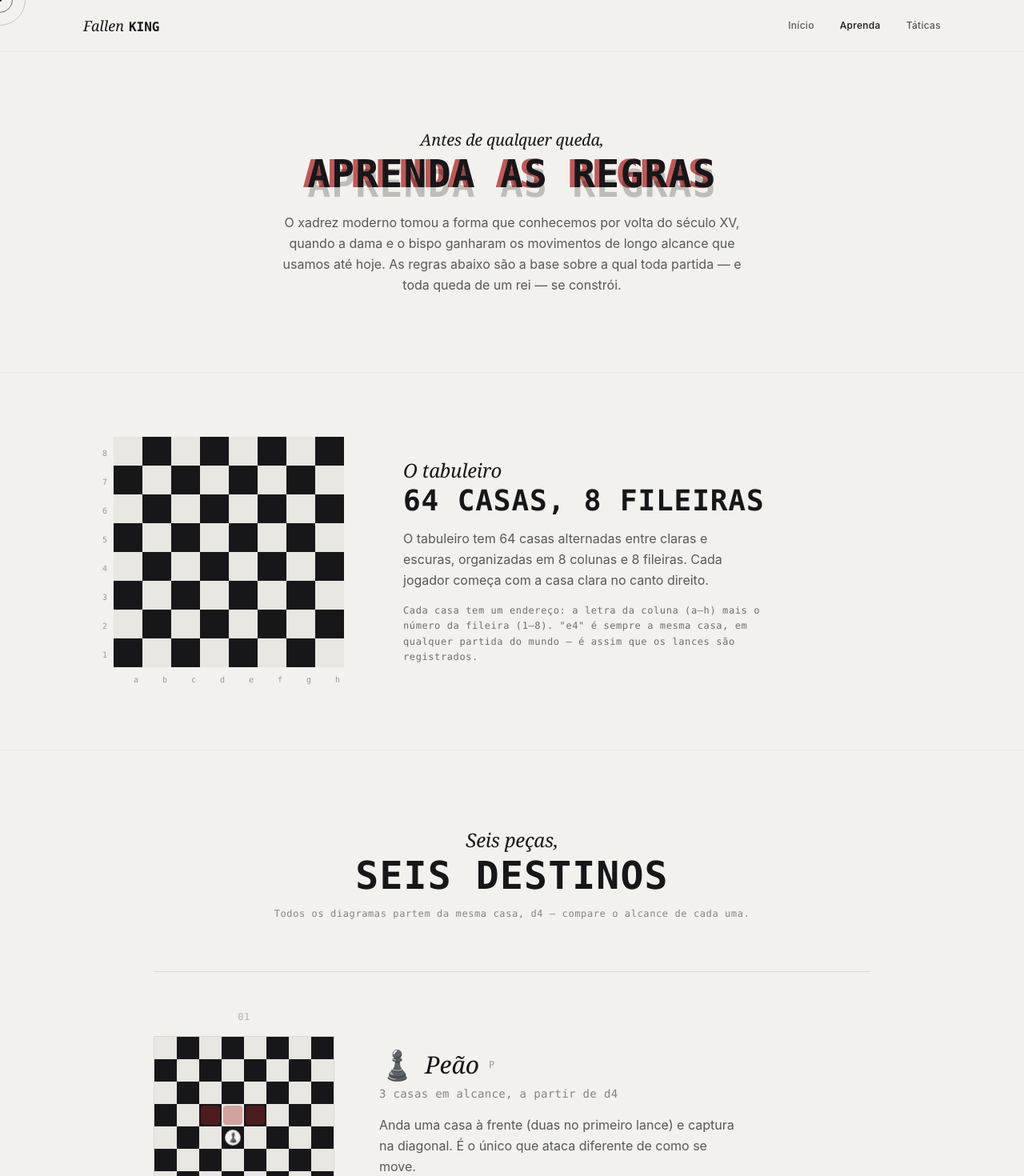
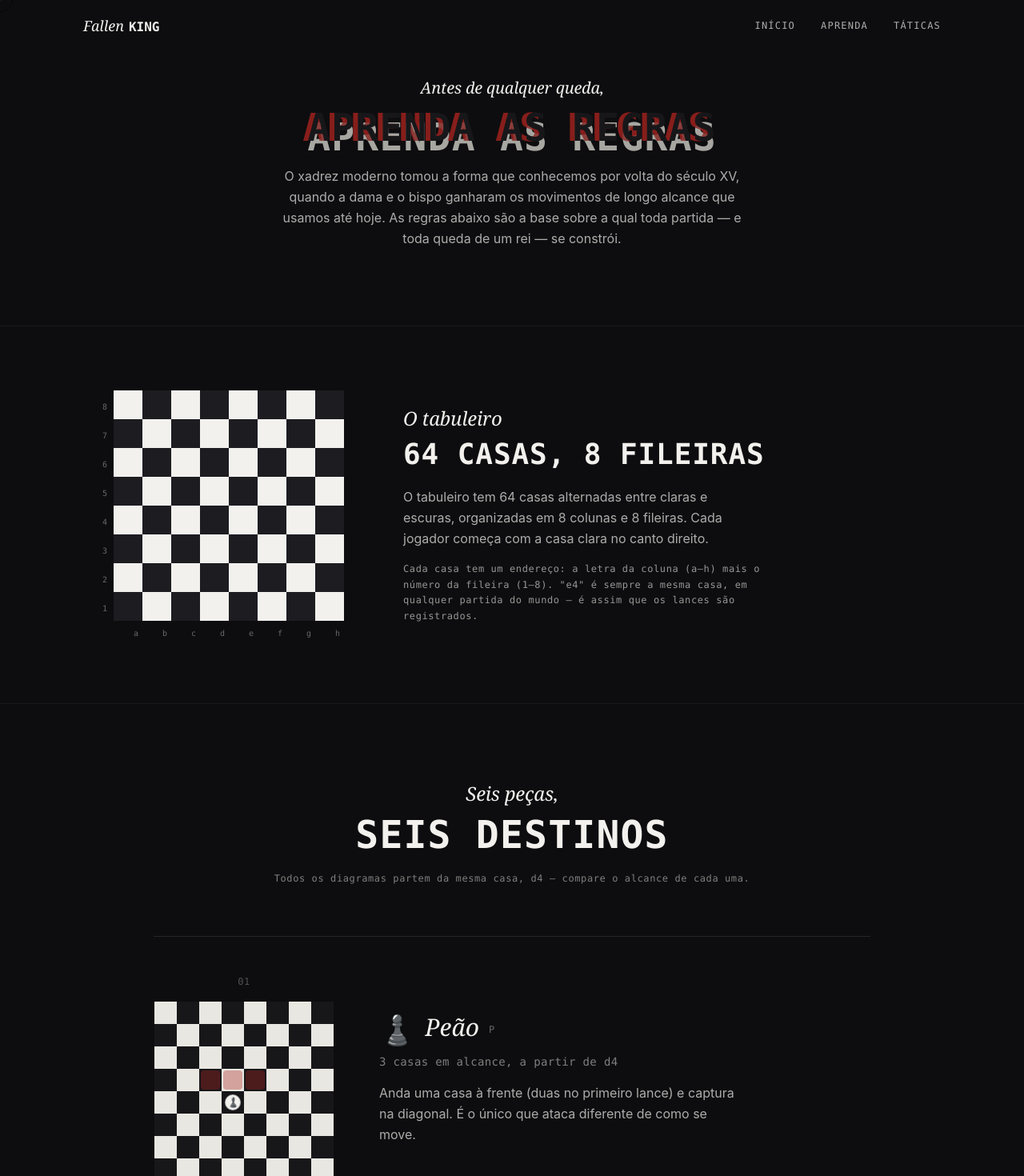
Before and after one commit to Izileth/_lp-chess, a React (Vite) app: page /aprenda in a window 1280 px wide. Shown: the top 1470 px of the page at 80% size. Built offline with nearby package versions, Linux system fonts and the light colour scheme.

Commit message:
feat: update navigation to use NavBar component and enhance scroll animations

```diff
--- a/src/pages/learn.tsx
+++ b/src/pages/learn.tsx
@@ -1,5 +1,7 @@
 import { Link } from "react-router-dom";
-import Header from "../components/layout/Header";
+import { useRef, useLayoutEffect } from "react";
+import NavBar from "../components/layout/NavBar";
+import { createScrollAnimations } from "../animations/scroll";
 import Footer from "../components/layout/Footer";
 import GlitchText from "../components/ui/GlitchText";
 import MiniBoard from "../components/layout/Miniboard";
@@ -7,7 +9,7 @@ import MiniBoard from "../components/layout/Miniboard";
 /**
  * Learn ("/aprenda")
  * -------------------------------------------------------------------------
- * Routed from the FallenKingLanding page via the shared <Header /> nav
+ * Routed from the FallenKingLanding page via the shared <NavBar /> nav
  * ("Aprenda" link) — see Header.tsx for the route table. Needs the same
  * font + tailwind.config setup described at the top of FallenKingLanding.tsx.
  * -------------------------------------------------------------------------
@@ -129,7 +131,7 @@ function ChessBoard() {
     return (
         <div className="inline-flex flex-col select-none" aria-hidden="true">
             <div className="flex">
-                <div className="flex flex-col justify-between pr-2 py-0.5 font-mono text-[10px] text-[#17171a]/40">
+                <div className="flex flex-col justify-between pr-2 py-0.5 font-mono text-[10px] text-[#f2f1ee]/40">
                     {RANKS.map((rank) => (
                         <span key={rank} className="h-8 flex items-center sm:h-9">
                             {rank}
@@ -152,14 +154,14 @@ function ChessBoard() {
                                     y={r * 40}
                                     width={40}
                                     height={40}
-                                    fill={isLight ? "#e9e7e1" : "#17171a"}
+                                    fill={isLight ? "#f2f1ee" : "#1c1c21"}
                                 />
                             );
                         })
                     )}
                 </svg>
             </div>
-            <div className="flex pl-6 pt-1 font-mono text-[10px] text-[#17171a]/40">
+            <div className="flex pl-6 pt-1 font-mono text-[10px] text-[#f2f1ee]/40">
                 {FILES.map((file) => (
                     <span key={file} className="w-8 text-center sm:w-9">
                         {file}
@@ -171,25 +173,32 @@ function ChessBoard() {
 }
 
 export default function Learn() {
+    const containerRef = useRef<HTMLDivElement>(null);
+    useLayoutEffect(() => {
+        if (!containerRef.current) return;
+        const cleanup = createScrollAnimations(containerRef.current);
+        return cleanup;
+    }, []);
+
     return (
-        <div className="min-h-screen flex flex-col bg-[#f2f1ee]">
-            <Header />
+        <div ref={containerRef} className="min-h-screen flex flex-col bg-[#0d0d0f] text-[#f2f1ee]">
+            <NavBar />
 
             <main className="flex-1">
                 {/* HERO */}
-                <section className="px-6 sm:px-10 py-16 sm:py-24 border-b border-black/5">
+                <section className="px-6 sm:px-10 py-16 sm:py-24 border-b border-[#f2f1ee]/5">
                     <div className="max-w-3xl mx-auto text-center">
-                        <p className="font-serif italic text-lg sm:text-xl text-[#17171a] tracking-[-0.01em]">
+                        <p data-text-reveal className="font-serif italic text-lg sm:text-xl text-[#f2f1ee] tracking-[-0.01em]">
                             Antes de qualquer queda,
                         </p>
-                        <div className="mt-1 flex justify-center">
+                        <div data-reveal="mask-v" className="mt-1 flex justify-center">
                             <GlitchText
                                 text="APRENDA AS REGRAS"
                                 tone="left"
                                 className="font-mono font-extrabold uppercase tracking-wide leading-none text-3xl sm:text-5xl"
                             />
                         </div>
-                        <p className="mt-6 text-sm sm:text-base leading-relaxed text-[#17171a]/70 max-w-xl mx-auto">
+                        <p className="mt-6 text-sm sm:text-base leading-relaxed text-[#f2f1ee]/70 max-w-xl mx-auto">
                             O xadrez moderno tomou a forma que conhecemos por volta do século XV, quando a
                             dama e o bispo ganharam os movimentos de longo alcance que usamos até hoje. As
                             regras abaixo são a base sobre a qual toda partida — e toda queda de um rei — se
@@ -199,23 +208,23 @@ export default function Learn() {
                 </section>
 
                 {/* BOARD */}
-                <section className="px-6 sm:px-10 py-16 sm:py-20 border-b border-black/5">
+                <section className="px-6 sm:px-10 py-16 sm:py-20 border-b border-[#f2f1ee]/5">
                     <div className="max-w-5xl mx-auto grid md:grid-cols-[auto_1fr] gap-10 md:gap-16 items-center">
                         <div className="flex justify-center">
                             <ChessBoard />
                         </div>
                         <div className="text-center md:text-left">
-                            <p className="font-serif italic text-xl sm:text-2xl text-[#17171a] tracking-[-0.01em]">
+                            <p data-text-reveal className="font-serif italic text-xl sm:text-2xl text-[#f2f1ee] tracking-[-0.01em]">
                                 O tabuleiro
                             </p>
-                            <p className="font-mono font-extrabold uppercase tracking-wide leading-none text-2xl sm:text-4xl text-[#17171a] mt-1">
+                            <p data-text-reveal className="font-mono font-extrabold uppercase tracking-wide leading-none text-2xl sm:text-4xl text-[#f2f1ee] mt-1">
                                 64 casas, 8 fileiras
                             </p>
-                            <p className="mt-4 text-sm sm:text-base leading-relaxed text-[#17171a]/70 max-w-md mx-auto md:mx-0">
+                            <p className="mt-4 text-sm sm:text-base leading-relaxed text-[#f2f1ee]/70 max-w-md mx-auto md:mx-0">
                                 O tabuleiro tem 64 casas alternadas entre claras e escuras, organizadas em 8
                                 colunas e 8 fileiras. Cada jogador começa com a casa clara no canto direito.
                             </p>
-                            <p className="font-mono text-xs tracking-wider text-[#17171a]/60 mt-4 leading-relaxed max-w-md mx-auto md:mx-0">
+                            <p className="font-mono text-xs tracking-wider text-[#f2f1ee]/60 mt-4 leading-relaxed max-w-md mx-auto md:mx-0">
                                 Cada casa tem um endereço: a letra da coluna (a–h) mais o número da fileira
                                 (1–8). "e4" é sempre a mesma casa, em qualquer partida do mundo — é assim que os
                                 lances são registrados.
@@ -225,16 +234,16 @@ export default function Learn() {
                 </section>
 
                 {/* PIECES — one entry at a time, alternating sides, each with its own movement diagram */}
-                <section className="px-6 sm:px-10 py-16 sm:py-24 border-b border-black/5">
+                <section className="px-6 sm:px-10 py-16 sm:py-24 border-b border-[#f2f1ee]/5">
                     <div className="max-w-4xl mx-auto">
                         <div className="text-center">
-                            <p className="font-serif italic text-xl sm:text-2xl text-[#17171a] tracking-[-0.01em]">
+                            <p data-text-reveal className="font-serif italic text-xl sm:text-2xl text-[#f2f1ee] tracking-[-0.01em]">
                                 Seis peças,
                             </p>
-                            <p className="font-mono font-extrabold uppercase tracking-wide leading-none text-3xl sm:text-5xl text-[#17171a] mt-1">
+                            <p data-text-reveal className="font-mono font-extrabold uppercase tracking-wide leading-none text-3xl sm:text-5xl text-[#f2f1ee] mt-1">
                                 seis destinos
                             </p>
-                            <p className="font-mono text-xs tracking-wider text-[#17171a]/50 mt-4">
+                            <p className="font-mono text-xs tracking-wider text-[#f2f1ee]/50 mt-4">
                                 Todos os diagramas partem da mesma casa, d4 — compare o alcance de cada uma.
                             </p>
                         </div>
@@ -245,7 +254,7 @@ export default function Learn() {
                                 return (
                                     <div
                                         key={piece.code}
-                                        className={`py-10 sm:py-12 grid sm:grid-cols-[auto_1fr] gap-8 sm:gap-14 items-center border-t border-black/10 ${
+                                        className={`py-10 sm:py-12 grid sm:grid-cols-[auto_1fr] gap-8 sm:gap-14 items-center border-t border-[#f2f1ee]/10 ${
                                             i === PIECES.length - 1 ? "border-b" : ""
                                         }`}
                                     >
@@ -254,7 +263,7 @@ export default function Learn() {
                                                 isEven ? "sm:order-1" : "sm:order-2"
                                             }`}
                                         >
-                                            <span className="font-mono text-xs tracking-wider text-[#17171a]/30">
+                                            <span className="font-mono text-xs tracking-wider text-[#f2f1ee]/30">
                                                 {String(i + 1).padStart(2, "0")}
                                             </span>
                                             <MiniBoard
@@ -270,20 +279,20 @@ export default function Learn() {
                                             }`}
                                         >
                                             <div className="flex items-center justify-center sm:justify-start gap-3">
-                                                <span className="text-4xl leading-none text-[#17171a]" aria-hidden="true">
+                                                <span className="text-4xl leading-none text-[#f2f1ee]" aria-hidden="true">
                                                     {piece.symbol}
                                                 </span>
-                                                <p className="font-serif italic text-2xl sm:text-3xl text-[#17171a]">
+                                                <p data-text-reveal className="font-serif italic text-2xl sm:text-3xl text-[#f2f1ee]">
                                                     {piece.name}
                                                 </p>
-                                                <span className="font-mono text-xs tracking-wider text-[#17171a]/40">
+                                                <span className="font-mono text-xs tracking-wider text-[#f2f1ee]/40">
                                                     {piece.code}
                                                 </span>
                                             </div>
-                                            <p className="font-mono text-xs sm:text-sm tracking-wide text-[#17171a]/50 mt-2">
+                                            <p className="font-mono text-xs sm:text-sm tracking-wide text-[#f2f1ee]/50 mt-2">
                                                 {piece.reach.length} casas em alcance, a partir de {ORIGIN}
                                             </p>
-                                            <p className="mt-4 text-sm sm:text-base leading-relaxed text-[#17171a]/70 max-w-md mx-auto sm:mx-0">
+                                            <p className="mt-4 text-sm sm:text-base leading-relaxed text-[#f2f1ee]/70 max-w-md mx-auto sm:mx-0">
                                                 {piece.desc}
                                             </p>
                                         </div>
@@ -295,22 +304,22 @@ export default function Learn() {
                 </section>
 
                 {/* SPECIAL MOVES */}
-                <section className="px-6 sm:px-10 py-16 sm:py-20 border-b border-black/5">
+                <section className="px-6 sm:px-10 py-16 sm:py-20 border-b border-[#f2f1ee]/5">
                     <div className="max-w-3xl mx-auto">
-                        <p className="font-serif italic text-xl sm:text-2xl text-[#17171a] tracking-[-0.01em] text-center">
+                        <p data-text-reveal className="font-serif italic text-xl sm:text-2xl text-[#f2f1ee] tracking-[-0.01em] text-center">
                             Quatro exceções
                         </p>
-                        <p className="font-mono font-extrabold uppercase tracking-wide leading-none text-2xl sm:text-4xl text-[#17171a] mt-1 text-center">
+                        <p data-text-reveal className="font-mono font-extrabold uppercase tracking-wide leading-none text-2xl sm:text-4xl text-[#f2f1ee] mt-1 text-center">
                             que valem a regra
                         </p>
 
-                        <dl className="mt-12 divide-y divide-black/10 border-t border-b border-black/10">
+                        <dl className="mt-12 divide-y divide-black/10 border-t border-b border-[#f2f1ee]/10">
                             {SPECIAL_MOVES.map((rule) => (
                                 <div key={rule.code} className="py-6 grid sm:grid-cols-[100px_1fr] gap-2 sm:gap-6">
-                                    <dt className="font-mono font-bold text-sm text-[#17171a]">{rule.code}</dt>
+                                    <dt className="font-mono font-bold text-sm text-[#f2f1ee]">{rule.code}</dt>
                                     <dd>
-                                        <p className="font-serif italic text-base text-[#17171a]">{rule.name}</p>
-                                        <p className="mt-1 text-sm leading-relaxed text-[#17171a]/70">{rule.desc}</p>
+                                        <p data-text-reveal className="font-serif italic text-base text-[#f2f1ee]">{rule.name}</p>
+                                        <p className="mt-1 text-sm leading-relaxed text-[#f2f1ee]/70">{rule.desc}</p>
                                     </dd>
                                 </div>
                             ))}
@@ -319,22 +328,22 @@ export default function Learn() {
                 </section>
 
                 {/* END OF GAME */}
-                <section className="px-6 sm:px-10 py-16 sm:py-20 border-b border-black/5">
+                <section className="px-6 sm:px-10 py-16 sm:py-20 border-b border-[#f2f1ee]/5">
                     <div className="max-w-3xl mx-auto">
-                        <p className="font-serif italic text-xl sm:text-2xl text-[#17171a] tracking-[-0.01em] text-center">
+                        <p data-text-reveal className="font-serif italic text-xl sm:text-2xl text-[#f2f1ee] tracking-[-0.01em] text-center">
                             Como uma partida
                         </p>
-                        <p className="font-mono font-extrabold uppercase tracking-wide leading-none text-2xl sm:text-4xl text-[#17171a] mt-1 text-center">
+                        <p data-text-reveal className="font-mono font-extrabold uppercase tracking-wide leading-none text-2xl sm:text-4xl text-[#f2f1ee] mt-1 text-center">
                             chega ao fim
                         </p>
 
-                        <dl className="mt-12 divide-y divide-black/10 border-t border-b border-black/10">
+                        <dl className="mt-12 divide-y divide-black/10 border-t border-b border-[#f2f1ee]/10">
                             {END_STATES.map((rule) => (
                                 <div key={rule.code} className="py-6 grid sm:grid-cols-[100px_1fr] gap-2 sm:gap-6">
-                                    <dt className="font-mono font-bold text-sm text-[#17171a]">{rule.code}</dt>
+                                    <dt className="font-mono font-bold text-sm text-[#f2f1ee]">{rule.code}</dt>
                                     <dd>
-                                        <p className="font-serif italic text-base text-[#17171a]">{rule.name}</p>
-                                        <p className="mt-1 text-sm leading-relaxed text-[#17171a]/70">{rule.desc}</p>
+                                        <p data-text-reveal className="font-serif italic text-base text-[#f2f1ee]">{rule.name}</p>
+                                        <p className="mt-1 text-sm leading-relaxed text-[#f2f1ee]/70">{rule.desc}</p>
                                     </dd>
                                 </div>
                             ))}
@@ -344,13 +353,13 @@ export default function Learn() {
 
                 {/* CTA */}
                 <section className="px-6 sm:px-10 py-16 sm:py-24 text-center">
-                    <p className="font-serif italic text-lg sm:text-xl text-[#17171a]">Regras aprendidas.</p>
-                    <p className="font-mono font-extrabold uppercase tracking-wide leading-none text-2xl sm:text-4xl text-[#17171a] mt-1">
+                    <p data-text-reveal className="font-serif italic text-lg sm:text-xl text-[#f2f1ee]">Regras aprendidas.</p>
+                    <p data-text-reveal className="font-mono font-extrabold uppercase tracking-wide leading-none text-2xl sm:text-4xl text-[#f2f1ee] mt-1">
                         Hora do primeiro lance
                     </p>
                     <Link
                         to="/"
-                        className="inline-block mt-8 font-mono text-xs tracking-wider uppercase border border-[#17171a]/20 px-6 py-3 text-[#17171a] hover:bg-[#17171a] hover:text-[#f2f1ee] transition-colors"
+                        className="inline-block mt-8 font-mono text-xs tracking-wider uppercase border border-[#17171a]/20 px-6 py-3 text-[#f2f1ee] hover:bg-[#f2f1ee] hover:text-[#0d0d0f] transition-colors"
                     >
                         Voltar para o início
                     </Link>
```
Also changed, not shown: src/pages/tecnics.tsx (+47 -38 lines).
